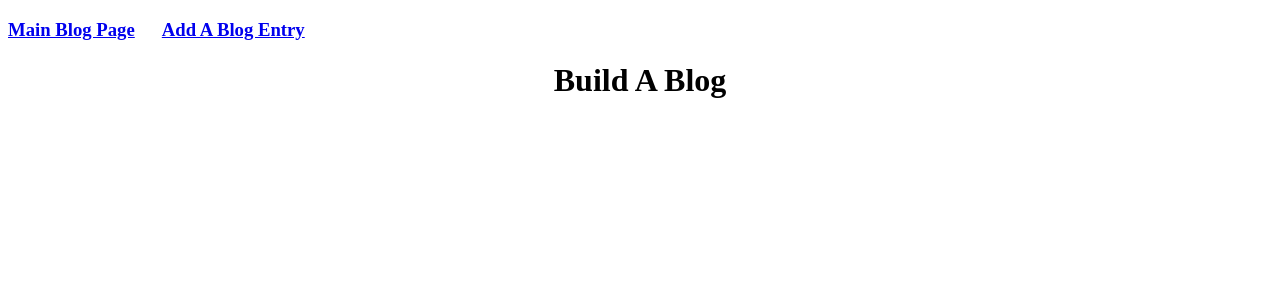
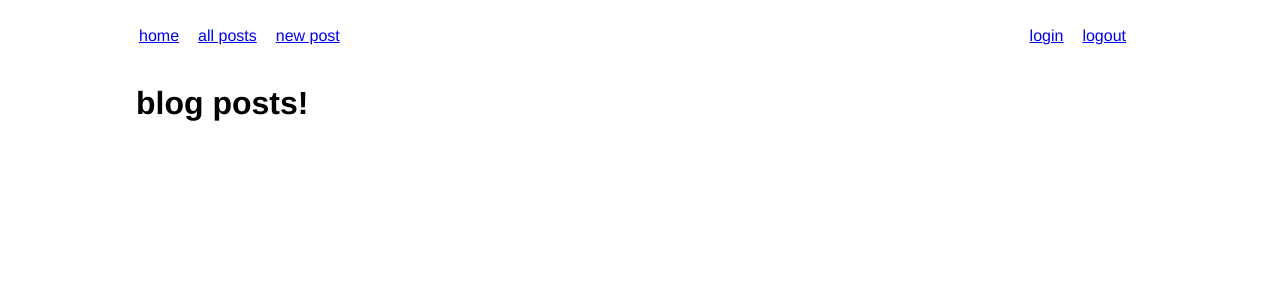
Before and after one commit to oldelm/blogz, a Flask app: page /blog in a window 1280 px wide. Shown: the top 300 px of the page. Run offline with Flask 2, Linux system fonts and the light colour scheme; data that the repository does not hold is empty.

Commit message:
finished assignment, could still use some cosmetic work

```diff
--- a/main.py
+++ b/main.py
@@ -1,11 +1,12 @@
-from flask import Flask, request, redirect, render_template
+from flask import Flask, request, redirect, render_template, session, flash
 from flask_sqlalchemy import SQLAlchemy
 
 app = Flask(__name__)
 app.config['DEBUG'] = True
-app.config['SQLALCHEMY_DATABASE_URI'] = 'mysql+pymysql://build-a-blog:cheese@localhost:8889/build-a-blog'
+app.config['SQLALCHEMY_DATABASE_URI'] = 'mysql+pymysql://blogz:cheese@localhost:8889/blogz'
 app.config['SQLALCHEMY_ECHO'] = True
 db = SQLAlchemy(app)
+app.secret_key = 'y337kGcys&zP3B'
 
 
 class Blog(db.Model):
@@ -13,49 +14,73 @@ class Blog(db.Model):
     id = db.Column(db.Integer, primary_key=True)
     title = db.Column(db.String(120))
     body = db.Column(db.Text)
-    deleted = db.Column(db.Boolean)
+    owner_id = db.Column(db.Integer, db.ForeignKey('user.id'))
 
-    def __init__(self, title):
+    def __init__(self, title, owner):
         self.title = title
-        self.deleted = False
+        self.owner = owner
 
+class User(db.Model):
+
+    id = db.Column(db.Integer, primary_key=True)
+    username = db.Column(db.String(120), unique=True)
+    password = db.Column(db.String(120))
+    blogs = db.relationship('Blog', backref='owner')
+
+    def __init__(self, username, password):
+        self.username = username
+        self.password = password
+
+
+@app.before_request
+def require_login():
+    allowed_routes = ['show_login', 'login', 'signup', 'show_signup', 'show_blogs', 'index']
+    if request.endpoint not in allowed_routes and 'username' not in session:
+        return redirect('/login')
+
+
+
+
+#@app.route('/', methods=['POST', 'GET'])
+#def index():
+#    return redirect('/blog')
 
 @app.route('/', methods=['POST', 'GET'])
 def index():
-    return redirect('/blog')
+    allusers = User.query.all()
+    # >>> x
+    #[1, 2, 3, 0, 4, 0, 5]
+    #>>> foo = [num for num in x if num != 0]
+    #>>> foo
+    #[1, 2, 3, 4, 5]
+    #using list comprehensions:
+    # so: to get all the ones with blogs (I hope):
+    allauthors = [u for u in allusers if u.blogs]
+    return render_template('index.html', authors=allauthors)
 
-
-
+# shows blog posts:
 @app.route('/blog', methods=['GET'])
 def show_blogs():
     if request.args.get('id'):
         myid = request.args.get('id')
-        print("myid:", myid)
+        #print("myid:", myid)
         myblog = Blog.query.filter_by(id=myid).all()
-        print("myblog:", myblog)
+        #print("myblog:", myblog)
         return render_template('new.html', blog=myblog[0])
 
-    #blogs = Blog.query.filter_by(deleted=False).all()
+    # get the userid, and then use it to get the user from the db
+    if request.args.get('user'):
+        myuserid = request.args.get('user')
+        #myuser = User.query.filter_by(id=myuserid).all().first()
+        myuser = User.query.filter_by(id=myuserid).first()
+        return render_template('singleUser.html', user=myuser)
+
     bloglist = Blog.query.all()
-    print("bloglist:", bloglist)
-    #deleted_blogs = Blog.query.filter_by(deleted=True).all()
-
+    #print("bloglist:", bloglist)
 
     return render_template('blog-list.html', blogs=bloglist, title="Build A Blog")
 
 
-#maybe could use this to delte blog posts in the future:
-
-#@app.route('/delete-task', methods=['POST'])
-#def delete_task():
-
-#    blog_id = int(request.form['blog-id'])
-#    blog = Task.query.get(blog_id)
-#    blog.deleted = True
-#    db.session.add(blog)
-#    db.session.commit()
-
-#    return redirect('/')
 
 @app.route('/newpost')
 def new_form():
@@ -67,21 +92,23 @@ def add_new():
     mybody = request.form['body']
     title_err = ''
     body_err = ''
+    # myuser = User.query.filter_by(username=session['username']).first()
 
-    #no title, no body results in error:
+    # no title, no body results in error:
     if not mytitle:
         title_err = 'Please fill in the title'
     if not mybody:
         body_err = 'Please fill in the body'
 
-    #entering only blank spaces results in error:
+    # entering only blank spaces results in error:
     if mytitle.isspace():
         title_err = 'Please fill in the title'
     if mybody.isspace():
         body_err = 'Please fill in the body'
 
     if not title_err and not body_err:
-        myblog = Blog(mytitle)
+        myowner = User.query.filter_by(username=session['username']).first()
+        myblog = Blog(mytitle, myowner)
         myblog.body = mybody
         db.session.add(myblog)
         db.session.commit()
@@ -91,5 +118,129 @@ def add_new():
         return render_template('add-post.html', title=mytitle , titleblank=title_err , body=mybody , bodyblank=body_err)
 
 
+@app.route('/login')
+def show_login():
+    return render_template('login.html')
+
+@app.route('/login', methods=['POST'])
+def login():
+    myusername = request.form['username']
+    mypassword = request.form['password']
+    username_err = ''
+    password_err = ''
+
+    # no username results in error:
+    if not myusername:
+        username_err = 'Please fill in the username'
+
+    # incorrect username results in error:
+    user = User.query.filter_by(username=myusername).first()
+    if myusername and not user:
+        username_err = 'That is not the name of a registered user'
+
+    # no password results in error:
+    if not mypassword:
+        password_err = 'Please fill in the password'
+
+    # entering only blank spaces results in error:
+    if myusername.isspace():
+        username_err = 'Please fill in the username'
+    if mypassword.isspace():
+        password_err = 'Please fill in the password'
+
+    # if no errors then create session and redirect to /newpost
+    if not username_err and not password_err:
+        if user.password == mypassword:
+            session['username'] = myusername
+            # flash("Logged in")
+            return redirect('/newpost')
+
+        # correct username incorrect password results in error:
+        else:
+            password_err = 'That password is incorrect'
+
+
+    return render_template('login.html', username=myusername , usernameerror=username_err , password=mypassword , passworderror=password_err)
+
+
+@app.route('/signup')
+def show_signup():
+    return render_template('signup.html')
+
+@app.route('/signup', methods=['POST'])
+def signup():
+    myusername = request.form['username']
+    print("myusername: ", myusername)
+    mypassword = request.form['password']
+    myverify = request.form['verify']
+    username_err = ''
+    password_err = ''
+    verify_err = ''
+
+    # no username, no password, no verify results in error:
+    if not myusername:
+        username_err = 'Please fill in the username'
+    if not mypassword:
+        password_err = 'Please fill in the password'
+    if not myverify:
+        verify_err = 'Please fill in the password verification'
+
+    # entering only blank spaces results in error:
+    if myusername.isspace():
+        username_err = 'Please fill in the username'
+    if mypassword.isspace():
+        password_err = 'Please fill in the password'
+    if myverify.isspace():
+        password_err = 'Please fill in the password verification'
+
+    # password and verrify password not matching results in error:
+    if mypassword != myverify:
+        verify_err = 'Passwords do not match'
+
+    # if username is less than 3 characters long there's an error:
+    if len(myusername) < 3:
+        username_err = 'Please enter a longer username'
+
+    # if password is less than 3 characters long there's an error:
+    if len(mypassword) < 3:
+        password_err = 'Please enter a longer password'
+
+    # if username already exists in database there's an error:
+    if myusername:
+        existing_user = User.query.filter_by(username=myusername).first()
+        if existing_user:
+            username_err = 'Looks like that user already exists'
+    # ^could make that more efficient with the existing_user assignment
+    # but i'm worried about screwing up the next conditional, which works just fine
+    # ^ i can remove it if it causes problems
+
+    if not username_err and not password_err and not verify_err:
+        existing_user = User.query.filter_by(username=myusername).first()
+        if not existing_user:
+            new_user = User(myusername, mypassword)
+            print("myusername: ", myusername)
+            print("new_user.username:", new_user.username)
+            db.session.add(new_user)
+            db.session.commit()
+            print("myusername: ", myusername)
+            print("new_user.username:", new_user.username)
+            session['username'] = myusername
+            return redirect('/newpost')
+            print("myusername: ", myusername)
+            print("new_user.username:", new_user.username)
+        else:
+            # TODO - user better response messaging
+            #return "<h1>Duplicate user</h1>"
+            username_err = 'Looks like that user already exists'
+
+    return render_template('signup.html', verify=myverify, verifypassworderror=verify_err, username=myusername , usernameerror=username_err , password=mypassword , passworderror=password_err)
+
+
+@app.route('/logout')
+def logout():
+    del session['username']
+    return redirect('/blog')
+
+
 if __name__ == '__main__':
     app.run()
--- a/templates/base.html
+++ b/templates/base.html
@@ -6,19 +6,87 @@
             .error {
                 color: red;
                 font-style: italic;
+                font-family: Helvetica, Arial, Verdana, sans-serif;
+            }
+            body{
+                padding-left: 8em;
+                padding-right: 8em;
+                padding-top: 1em;
+                font-family: Helvetica, Arial, Verdana, sans-serif;
+            }
+            nav {
+                padding-bottom: .5em;
+                font-family: Helvetica, Arial, Verdana, sans-serif;
+            }
+            .left-table{
+                float: left;
+            }
+            .right-table{
+                float: right;
+            }
+            td {
+                padding-right: 1em;
             }
             .blog-list-title{
-                font-family: Helvetica, Arial, Verdana, serif;
+                padding-top: 100;
+                font-family: Helvetica, Arial, Verdana, sans-serif;
+
             }
             .blog-list-body{
-                font-family: Helvetica, Arial, Verdana, serif;
+                font-family: Helvetica, Arial, Verdana, sans-serif;
+            }
+            .blog-body{
+                font-family: Helvetica, Arial, Verdana, sans-serif;
+            }
+            h1{
+                font-family: Helvetica, Arial, Verdana, sans-serif;
+                padding-top: 1em;
+            }
+            h3{
+                padding-top: 2em;
+                font-family: Helvetica, Arial, Verdana, sans-serif;
+            }
+            .written-by{
+                font-style: italic;
+                font-size: .75em;
+                font-family: Helvetica, Arial, Verdana, sans-serif;
+            }
+            hr {
+                margin: 20px auto;
             }
         </style>
     </head>
 <body>
-    <h3><a href="/blog">Main Blog Page</a>
+    <nav>
+    <table class="left-table">
+    <tr>
+        <td><a href='/'>home</a></td>
+        <td><a href='/blog'>all posts</a></td>
+        <td><a href='/newpost'>new post</a></td>
+    </tr>
+    </table>
+    <table class="right-table">
+    <tr>
+        <td><a href='/login'>login</a></td>
+        <td><a href='/logout'>logout</a></td>
+    </tr>
+    </table>
+    </nav>
+
+    <!--{% with messages = get_flashed_messages(with_categories=True) %}
+        <ul>
+        {% for category,message in messages %}
+            <li class="{{category}}">{{message}}</li>
+        {% endfor %}
+        </ul>
+    {% endwith %}-->
+
+    <!--<h3><a href="/blog">Main Blog Page</a>
         &nbsp;&nbsp;&nbsp;&nbsp;
-      <a href="/newpost">Add A Blog Entry</a> </h3>
+      <a href="/newpost">Add A Blog Entry</a> </h3>-->
+
+
+
     {% block content %}
     {% endblock %}
 
--- a/templates/blog-list.html
+++ b/templates/blog-list.html
@@ -1,13 +1,15 @@
 {% extends "base.html" %}
 
 {% block content %}
-      <center> <h1> {{ title }} </h1> </center>
+      <h1>blog posts!</h1>
 
       {% for blog in blogs: %}
 
         <span class="blog-list-title"><h2> <a href="/blog?id={{ blog.id }}"> {{ blog.title }} </a>  </h2></span>
-         <span class="blog-list-body"><p> {{ blog.body }} </p></span>
-         <hr>
+         <span class="blog-list-body"><p>{{ blog.body }}</p></span>
+          <span class="written-by">written by
+         <a href="/blog?user={{ blog.owner.id }}">  {{ blog.owner.username }} </a> </span>
+         <!--<hr>-->
       {% endfor %}
 
 {% endblock %}
```
Also changed, not shown: templates/add-post.html (+4 -4 lines), templates/index.html (added, +17 -0 lines), templates/login.html (added, +22 -0 lines), templates/new.html (+5 -2 lines), templates/signup.html (added, +25 -0 lines), templates/singleUser.html (added, +12 -0 lines).
